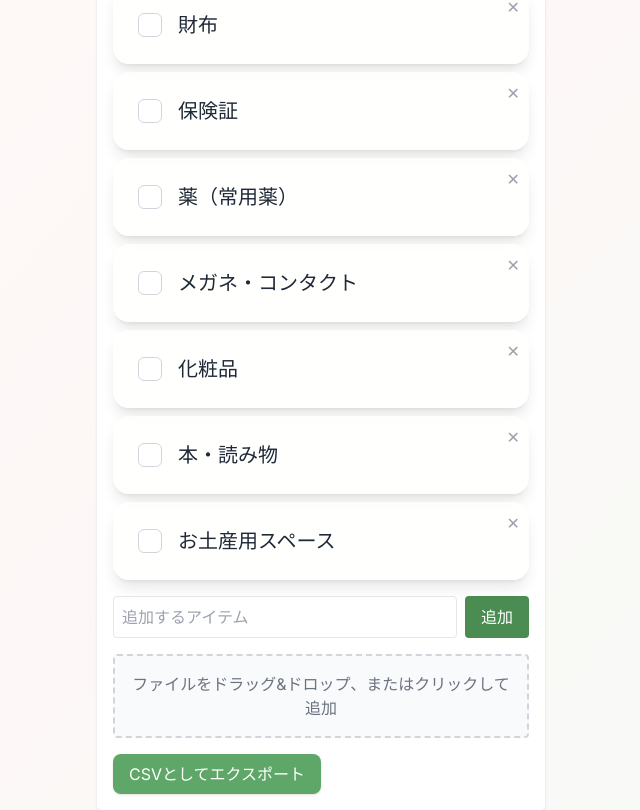
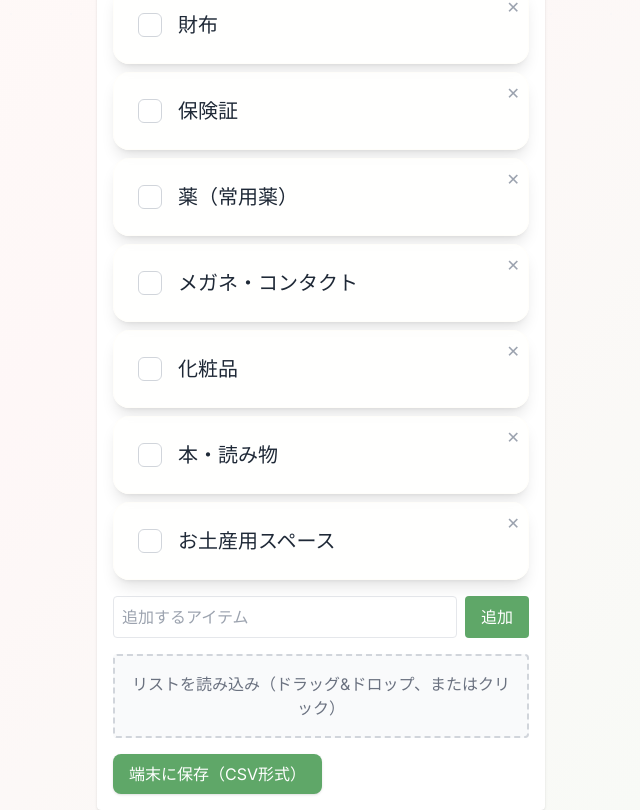
Before and after one commit to otagao/mochi-mochi-list-ver2, a Next.js app: page / in a window 1280 px wide. Shown: the part 736-1546 px from the top of the page, without its empty margins (319-959 px from the left). Built offline with nearby package versions, Linux system fonts and the light colour scheme.

Commit message:
進捗が100%になった時の文章の追加、ファイルインポート、エクスポート関連の表記変更

```diff
--- a/src/components/ChecklistDropzone.tsx
+++ b/src/components/ChecklistDropzone.tsx
@@ -39,7 +39,7 @@ export default function ChecklistDropzone({ onAdd }: Props) {
       className={`mt-4 p-4 border-2 border-dashed rounded cursor-pointer text-center transition-colors
         ${isDragOver ? "border-blue-500 bg-blue-50" : "border-gray-300 bg-gray-50 hover:bg-gray-100"}`}
     >
-      <p className="text-gray-500">ファイルをドラッグ&ドロップ、またはクリックして追加</p>
+      <p className="text-gray-500">リストを読み込み（ドラッグ&ドロップ、またはクリック）</p>
       <input
         type="file"
         ref={fileInputRef}
--- a/src/components/ChecklistExporter.tsx
+++ b/src/components/ChecklistExporter.tsx
@@ -29,7 +29,7 @@ export default function ChecklistExporter({ items }: Props) {
       onClick={handleExportCSV}
       className="mt-4 rounded-lg bg-dango-green-500 px-4 py-2 text-white shadow hover:bg-dango-green-600 transition"
     >
-      CSVとしてエクスポート
+      端末に保存（CSV形式）
     </button>
   )
 }
--- a/src/components/ChecklistInput.tsx
+++ b/src/components/ChecklistInput.tsx
@@ -25,7 +25,7 @@ export default function ChecklistInput({ onAdd }: Props) {
         className="flex-1 border rounded p-2"
       />
       <button type="submit" className="px-4 py-2 text-white rounded"
-      style={{backgroundColor: "#4a8c52" }}>
+      style={{backgroundColor: "#5fa768" }}>
         追加
       </button>
     </form>
--- a/src/components/percent.tsx
+++ b/src/components/percent.tsx
@@ -26,6 +26,11 @@ export default function Percent({ items }: Props) {
 />
 
       </div>
+
+      {/*  100%の場合のみ表示 */}
+  {progress === 100 && (
+    <p className="mt-2 text-pink-600 font-semibold">準備完了！良い旅を♪</p>
+  )}
     </div>
   )
 }
```
